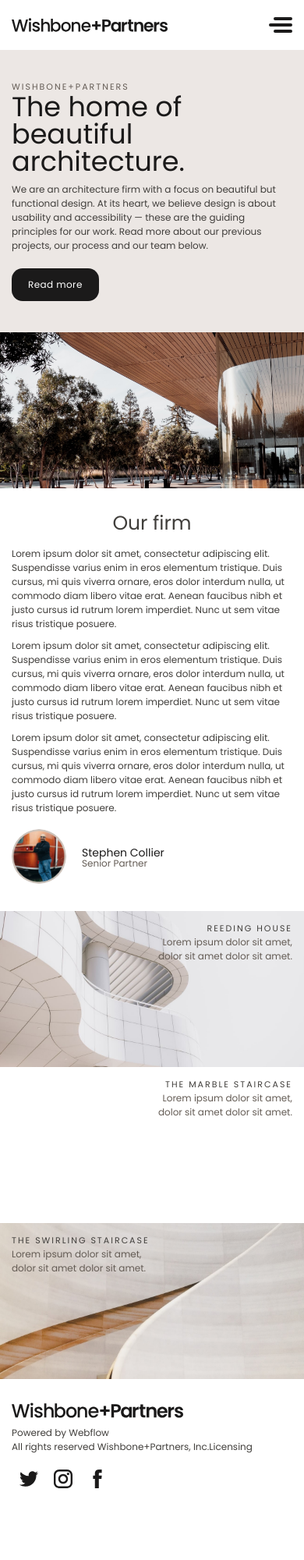
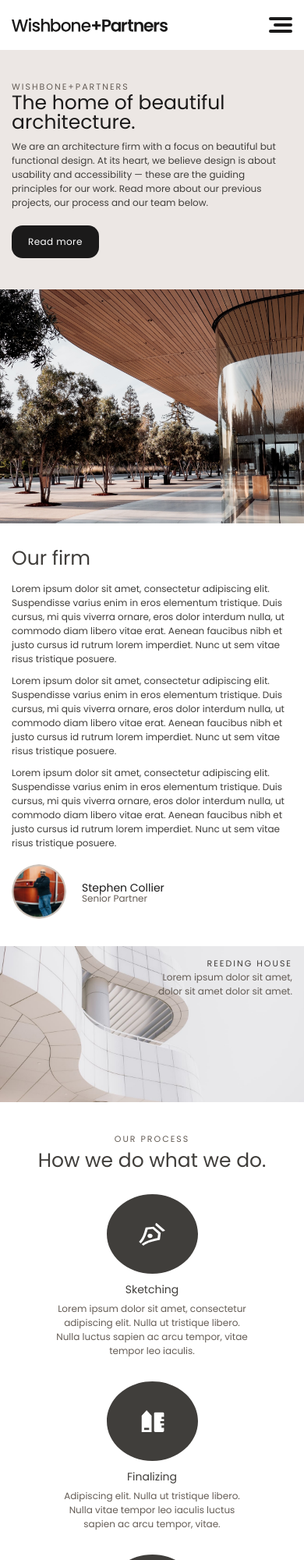
Before and after one commit to polovmenter/Wishbone, a plain HTML site: page index.html in a window 390 px wide. Shown: the top 2000 px of the page at 78% size. Before the commit the page ends 1938 px from the top, so only its background shows below. Drawn offline with Linux system fonts and the light colour scheme.

Commit message:
Сделал process и адаптировал его, исправил баг с burger-menu

```diff
--- a/index.html
+++ b/index.html
@@ -63,13 +63,39 @@
                 </div>
             </div>
         </section>
-
         <section class="image-section" style="background-image: url(./images/image-section-bgs/reeding-house.jpg);">
             <div class="image-section__content">
                 <h2 class="image-section__title highlighted">Reeding House</h2>
                 <p class="image-section__text">Lorem ipsum dolor sit amet, dolor sit amet dolor sit amet.</p>
             </div>
         </section>
+
+        <section class="process">
+            <div class="container">
+                <div class="process__heading">
+                    <h2 class="process__title highlighted">Our process</h2>
+                    <h3 class="process__subtitle subtitle">How we do what we do.</h3>
+                </div>
+                <ul class="process__items">
+                    <li class="process__item">
+                        <img class="process__item-icon" src="./images/process/sketching.svg" alt="">
+                        <h4 class="process__item-title">Sketching</h4>
+                        <p class="process__item-text">Lorem ipsum dolor sit amet, consectetur adipiscing elit. Nulla ut tristique libero. Nulla luctus sapien ac arcu tempor, vitae tempor leo iaculis.</p>
+                    </li>
+                    <li class="process__item">
+                        <img class="process__item-icon" src="./images/process/finalizing.svg" alt="">
+                        <h4 class="process__item-title">Finalizing</h4>
+                        <p class="process__item-text">Adipiscing elit. Nulla ut tristique libero. Nulla vitae tempor leo iaculis luctus sapien ac arcu tempor, vitae.</p>
+                    </li>
+                    <li class="process__item">
+                        <img class="process__item-icon" src="./images/process/building.svg" alt="">
+                        <h4 class="process__item-title">Building</h4>
+                        <p class="process__item-text">Nulla ut tristique libero. Lorem ipsum ut tristique libero. Nulla luctus sapien ac arcu tempor, vitae lorem ipsum dolor leo iaculis.</p>
+                    </li>
+                </ul>
+            </div>
+        </section>
+
         <section class="image-section" style="background-image: url(./images/image-section-bgs/the-marble-staircase.jpg)">
             <div class="image-section__content">
                 <h2 class="image-section__title highlighted">The marble staircase</h2>
--- a/scss/_media.scss
+++ b/scss/_media.scss
@@ -1,5 +1,5 @@
 $desktop: 1200px;
-$tablet: 1024px;
+$tablet: 1023px;
 $mobile: 768px;
 $mobile-s: 520px;
 
--- a/scss/_vars.scss
+++ b/scss/_vars.scss
@@ -11,6 +11,8 @@
     --container-padding-x: 15px;
 
     --transition-duration: 0.3s;
+
+    --section-padding: 100px;
 }
 
 $light: var(--color-light);
@@ -25,3 +27,5 @@ $container-width: var(--container-width);
 $container-padding-x: var(--container-padding-x);
 
 $transition-duration: var(--transition-duration);
+
+$section-padding: var(--section-padding);
--- a/scss/blocks/_about.scss
+++ b/scss/blocks/_about.scss
@@ -1,7 +1,7 @@
 .about {
-    padding-block: 100px;
+    padding-block: $section-padding;
 
-    @include mobile {
+    @include tablet {
         padding-block: 30px;
     }
 
@@ -14,6 +14,10 @@
             flex-direction: column;
             row-gap: 15px;
             align-items: center;
+        }
+
+        @include mobile-s {
+            align-items: start;
         }
     }
 
--- a/scss/blocks/_burger-button.scss
+++ b/scss/blocks/_burger-button.scss
@@ -21,7 +21,7 @@
         background-color: $dark;
         border-radius: 2px;
 
-        &:nth-child(even) {
+        &:nth-child(odd) {
             width: 80%;
         }
     }
--- a/scss/blocks/_first-screen.scss
+++ b/scss/blocks/_first-screen.scss
@@ -32,7 +32,7 @@
     }
 
     &__subtitle {
-        @include fluid-text(35, 64);
+        @include fluid-text(25, 64);
 
         line-height: 1.1;
         margin-bottom: 18px;
@@ -61,9 +61,5 @@
             width: 100%;
             height: 300px;
         }
-
-        @include mobile-s {
-            height: 200px;
-        }
     }
 }
--- /dev/null
+++ b/scss/blocks/_process.scss
@@ -0,0 +1,58 @@
+.process {
+    padding-block: $section-padding;
+    text-align: center;
+
+    @include tablet {
+        padding-block: 40px;
+    }
+
+    &__heading {
+        display: flex;
+        flex-direction: column;
+        row-gap: 13px;
+        margin-bottom: 47px;
+
+        @include tablet {
+            row-gap: 5px;
+            margin-bottom: 30px;
+        }
+    }
+
+    &__items {
+        display: flex;
+        justify-content: space-around;
+        flex-wrap: wrap;
+        gap: 30px;
+    }
+
+    &__item {
+        max-width: 290px;
+
+        @include mobile {
+            max-width: 250px;
+        }
+
+        &-icon {
+            margin-inline: auto;
+            margin-bottom: 15px;
+
+            @include mobile {
+                margin-bottom: 10px;
+            }
+        }
+
+        &-title {
+            @include fluid-text(14, 18);
+            margin-bottom: 10px;
+
+            @include mobile {
+                margin-bottom: 5px;
+            }
+        }
+
+        &-text {
+            @include fluid-text(12, 15);
+            color: $brown;
+        }
+    }
+}
--- /dev/null
+++ b/scss/blocks/_subtitle.scss
@@ -0,0 +1,4 @@
+.subtitle {
+    @include fluid-text(25, 39);
+    line-height: 1.1;
+}
--- a/scss/style.scss
+++ b/scss/style.scss
@@ -11,8 +11,10 @@
         "blocks/highlighted",
         "blocks/person",
         "blocks/socials",
+        "blocks/subtitle",
         "blocks/header",
         "blocks/first-screen",
         "blocks/about",
         "blocks/image-section",
+        "blocks/process",
         "blocks/footer";
```
Also changed, not shown: css/style.css, images/process/building.svg (added), images/process/finalizing.svg (added), images/process/sketching.svg (added), 1 other file.
